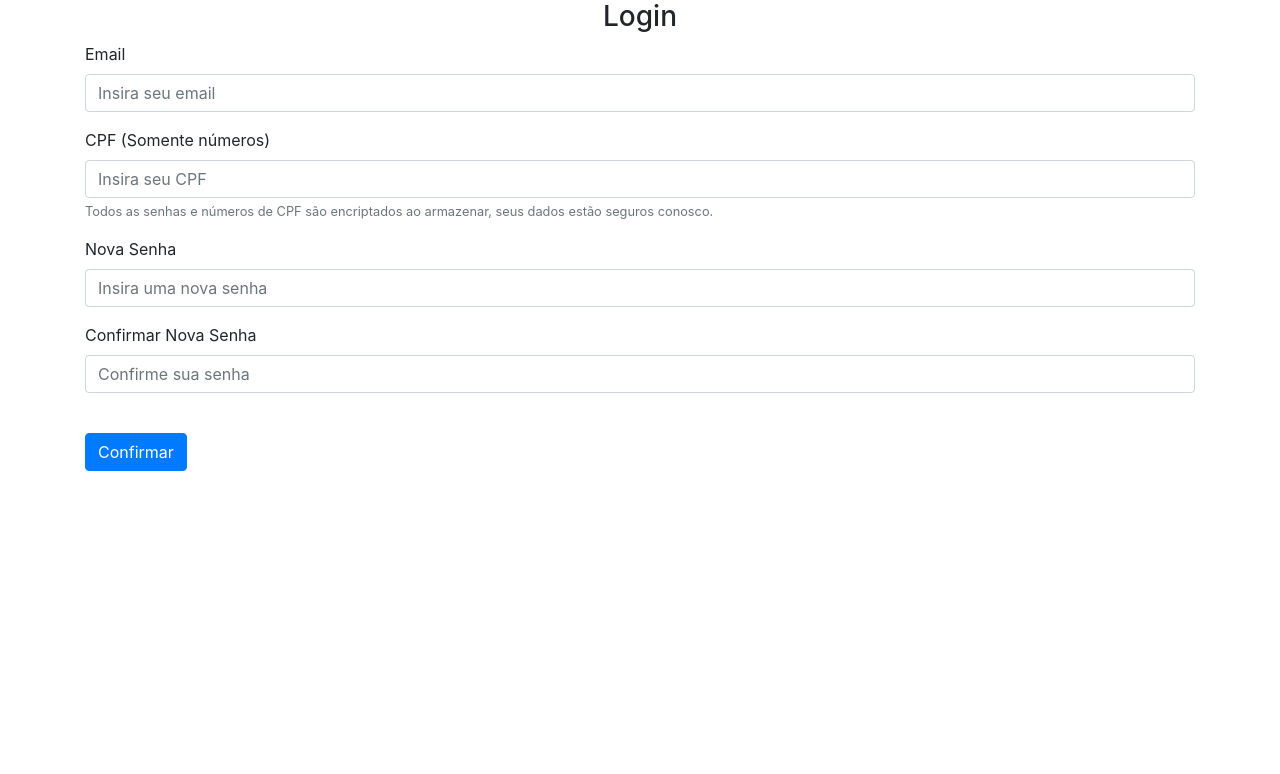
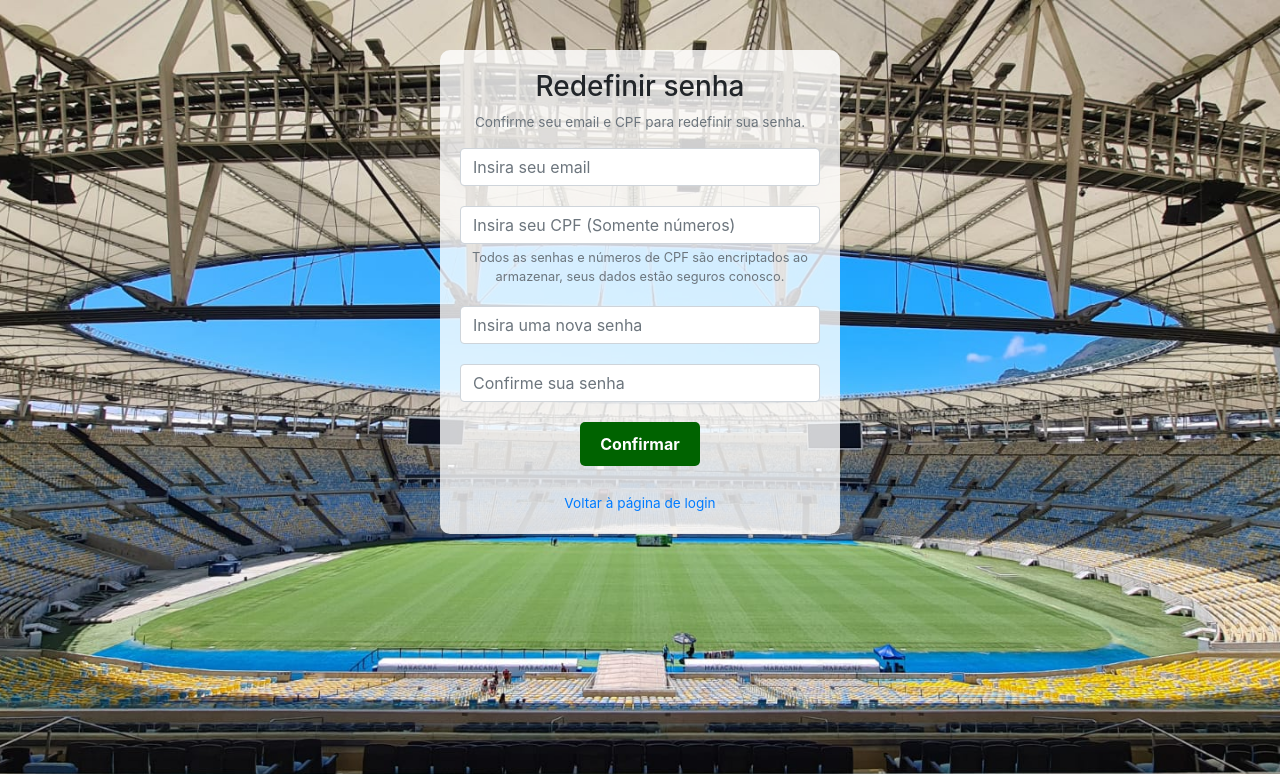
Before and after one commit to ValterPradoJr/PYTAKO, a Flask app: page /forgot_password in a window 1280 px wide. Shown: the top 774 px of the page. Run offline with Flask 3, Linux system fonts and the light colour scheme; some libraries are stand-ins or nearby versions.

Commit message:
Ajustes nos layouts e correções no banco de dados

```diff
--- a/website/templates/forgot_password.html
+++ b/website/templates/forgot_password.html
@@ -1,51 +1,102 @@
-{% extends "base.html" %} {% block title %}Redefinir Senha{% endblock %} {% block content
-%}
+{% extends "base.html" %}
+{% block title %}Redefinir Senha{% endblock %}
+{% block content %}
+<style>
+    body {
+        background-image: url('/static/imagens/maraca.jpeg');
+        /* Imagem de fundo */
+        background-size: cover;
+        background-position: center;
+        background-attachment: fixed;
+        background-repeat: no-repeat;
+        /* Impede a repetição da imagem */
+    }
+
+    .forgot-password-container {
+        background-color: rgba(255, 255, 255, 0.8);
+        /* Adiciona um fundo branco transparente ao formulário */
+        border-radius: 10px;
+        padding: 20px;
+        margin-top: 50px;
+        /* Ajusta o espaçamento superior */
+        max-width: 400px;
+        /* Define a largura máxima do contêiner */
+        margin-left: auto;
+        /* Centraliza horizontalmente */
+        margin-right: auto;
+        /* Centraliza horizontalmente */
+        text-align: center;
+        /* Centraliza o conteúdo */
+    }
+
+    .forgot-password-container input[type="date"] {
+        padding: 6px 12px;
+        /* Adiciona preenchimento ao campo de data */
+    }
+
+    .forgot-password-container .form-group {
+        margin-bottom: 20px;
+        /* Adiciona espaçamento inferior entre os grupos de formulário */
+    }
+
+    .forgot-password-container button {
+        display: block;
+        margin: 0 auto;
+        /* Centraliza horizontalmente */
+        padding: 10px 20px;
+        /* Adiciona preenchimento ao botão */
+        background-color: #006300;
+        /* Cor de fundo do botão */
+        color: #fff;
+        /* Cor do texto do botão */
+        border: none;
+        /* Remove a borda */
+        border-radius: 5px;
+        /* Adiciona bordas arredondadas */
+        cursor: pointer;
+        /* Muda o cursor ao passar por cima */
+        transition: background-color 0.3s ease;
+        /* Adiciona transição suave para a mudança de cor de fundo */
+        font-weight: bold;
+        /* Torna o texto do botão em negrito */
+    }
+
+    .forgot-password-container button:hover {
+        background-color: #034b03;
+        /* Altera a cor de fundo quando o cursor está sobre o botão */
+    }
+</style>
+
+<div class="forgot-password-container">
     <form method="POST">
-  <h3 align="center">Login</h3>
+        <h3 align="center">Redefinir senha</h3>
+        <p class="text-muted" style="font-size: 0.85rem;">Confirme seu email e CPF para redefinir sua senha.</p>
         <div class="form-group">
-    <label for="email">Email</label>
-    <input
-      type="email"
-      class="form-control"
-      id="email"
-      name="email"
-      placeholder="Insira seu email"
-      required="true"
-    />
+            <!-- <label for="email">Email</label> -->
+            <input type="email" class="form-control" id="email" name="email" placeholder="Insira seu email"
+                required="true" />
         </div>
         <div class="form-group">
-    <label for="password1">CPF (Somente números)</label>
-    <input
-      type="password"
-      class="form-control"
-      id="cpf"
-      name="cpf"
-      placeholder="Insira seu CPF"
-      required="true"
-    />
-    <small id="emailHelp" class="form-text text-muted">Todos as senhas e números de CPF são encriptados ao armazenar, seus dados estão seguros conosco.</small>
+            <!-- <label for="password1">CPF (Somente números)</label> -->
+            <input type="password" class="form-control" id="cpf" name="cpf" placeholder="Insira seu CPF (Somente números)"
+                required="true" />
+            <small id="emailHelp" class="form-text text-muted">Todos as senhas e números de CPF são encriptados ao
+                armazenar,
+                seus dados estão seguros conosco.</small>
         </div>
         <div class="form-group">
-    <label for="password1">Nova Senha</label>
-    <input
-      type="password"
-      class="form-control"
-      id="password1"
-      name="password1"
-      placeholder="Insira uma nova senha"
-    />
+            <!-- <label for="password1">Nova Senha</label> -->
+            <input type="password" class="form-control" id="password1" name="password1"
+                placeholder="Insira uma nova senha" />
         </div>
         <div class="form-group">
-    <label for="password2">Confirmar Nova Senha</label>
-    <input
-      type="password"
-      class="form-control"
-      id="password2"
-      name="password2"
-      placeholder="Confirme sua senha"
-    />
+            <!-- <label for="password2">Confirmar Nova Senha</label> -->
+            <input type="password" class="form-control" id="password2" name="password2"
+                placeholder="Confirme sua senha" />
         </div>
-  <br />
         <button type="submit" class="btn btn-primary">Confirmar</button>
+        <br/>
+        <a style="font-size: 0.85rem;" href="/login">Voltar à página de login</a>
     </form>
+</div>
 {% endblock %}
--- a/website/templates/sign_up.html
+++ b/website/templates/sign_up.html
@@ -110,8 +110,9 @@
                 placeholder="Confirme sua senha"
             />
         </div>
-        <br />
         <button type="submit">Criar conta</button>
+        <br/>
+        <a style="font-size: 0.85rem;" href="/login">Voltar à página de login</a>
     </form>
 </div>
 {% endblock %}
```
Also changed, not shown: website/templates/login.html (+7 -2 lines), website/templates/tabela_brasileirao.html (+27 -27 lines), instance/database.db, 1 other file. Lines whose indentation alone changed are shown as unchanged.
